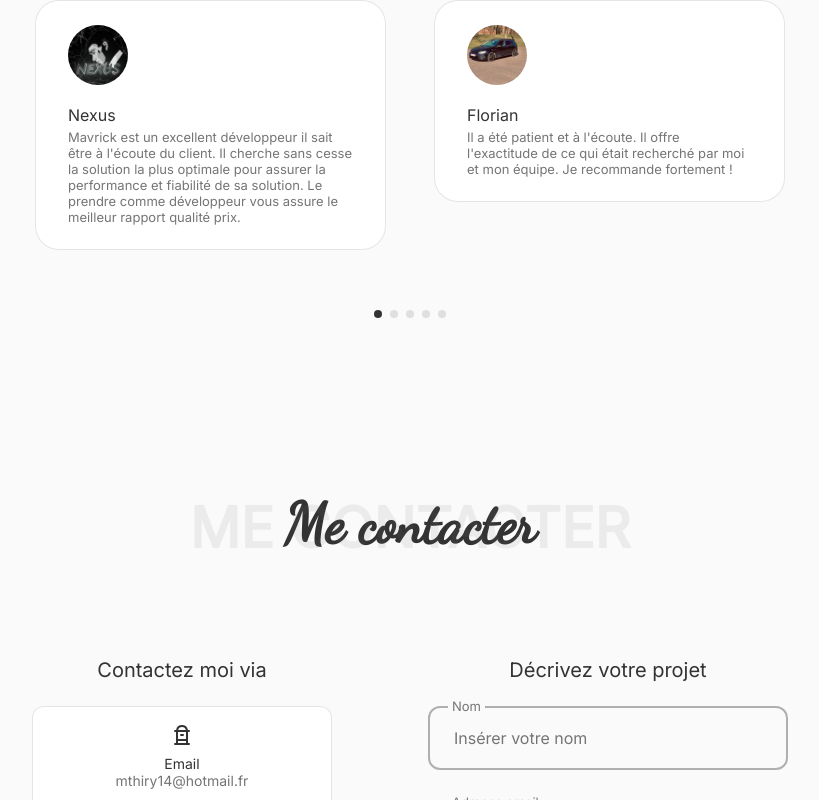
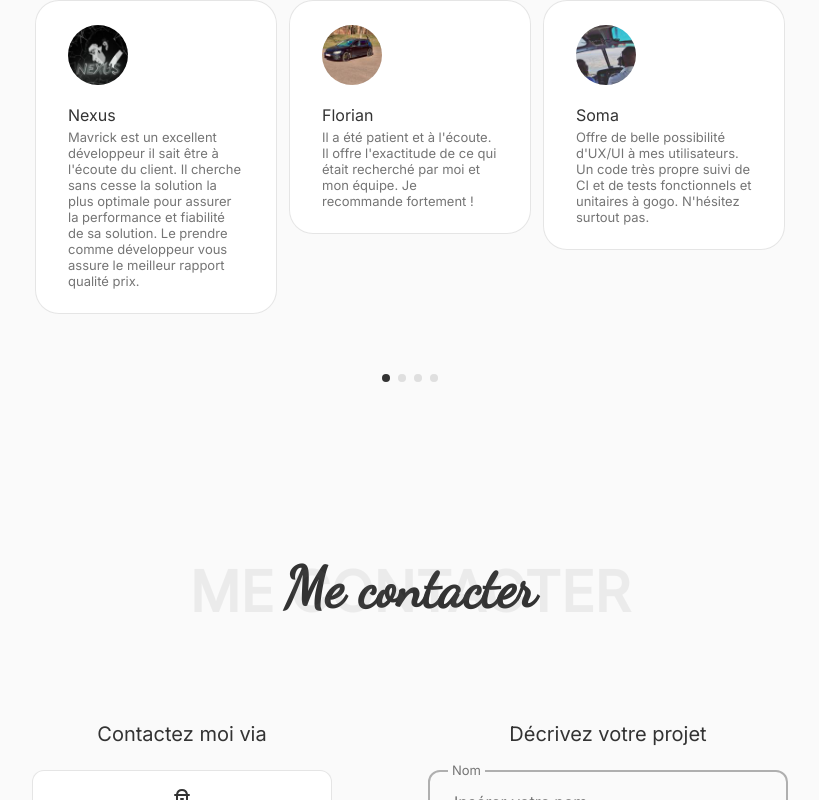
Before and after one commit to Aecy/personal-portfolio, a React (Vite) app: page / in a window 1280 px wide. Shown: the part 4408-5208 px from the top of the page, without its empty margins (230-1049 px from the left). Built offline with nearby package versions, Linux system fonts and the light colour scheme.

Commit message:
edit(testimonials): 3 slider

```diff
--- a/src/components/Testimonial/Testimonial.jsx
+++ b/src/components/Testimonial/Testimonial.jsx
@@ -27,8 +27,8 @@ export default function Testimonial () {
             slidesPerView: 2
           },
           768: {
-            slidesPerView: 2,
-            spaceBetween: 48
+            slidesPerView: 3,
+            spaceBetween: 12
           }
         }}
         modules={[Pagination]}
```
